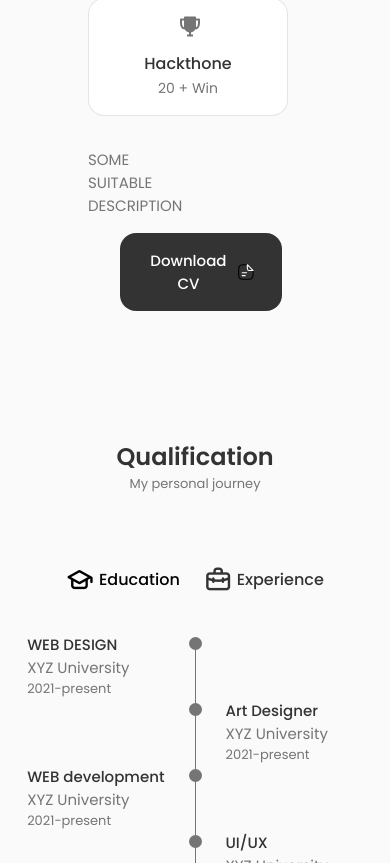
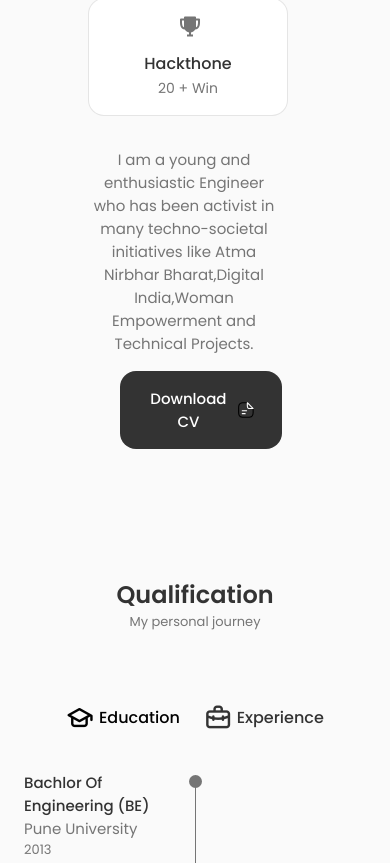
Before and after one commit to Ishan0704/portfolio-priya-mam, a React (Create React App) app: page / in a window 390 px wide. Shown: the part 1201-2064 px from the top of the page. Built offline with nearby package versions, Linux system fonts and the light colour scheme.

Commit message:
qualifications details added

```diff
--- a/src/components/about/About.jsx
+++ b/src/components/about/About.jsx
@@ -16,7 +16,8 @@ const About = () => {
         <div className="about__data">
             <Info/>
 
-            <p className="about__description">SOME SUITABLE DESCRIPTION</p>
+            <p className="about__description">I am a young and enthusiastic Engineer who has been activist in many techno-societal initiatives like Atma Nirbhar Bharat,Digital India,Woman Empowerment and Technical Projects.
+            </p>
 
             <a download="" href={CV} className="button button--flex button-download">
             Download CV
--- a/src/components/about/about.css
+++ b/src/components/about/about.css
@@ -38,7 +38,7 @@
 }
 
 .about__description{
-  padding: 0 4rem 0 0;
+  padding: 0;
   margin-bottom: var(--mb-2);
 }
 
@@ -70,8 +70,9 @@
   }
 
   .about__description{
-    padding: 0 2rem 0 0;
+    padding: 0 0 0 0;
     margin-bottom: var(--mb-1);
+    width: auto;
   }
 }
 
@@ -85,6 +86,8 @@
     width: 210px;
     height: 210px;
   }
+
+
 }
 @media screen and (max-width: 730px)
 {
@@ -98,6 +101,11 @@
 
   .about__img{
     display: none;
+  }
+  .about__description{
+    padding: 0 0 0 0;
+    margin-bottom: var(--mb-1);
+    width: 12rem;
   }
 }
 @media screen and (max-width: 576px) {
--- a/src/components/qualification/Qualification.jsx
+++ b/src/components/qualification/Qualification.jsx
@@ -29,11 +29,11 @@ const Qualification = () => {
             <div className={toggleState === 1 ? "qualification__content qualification__content-active" : "qualification__content"} >
                 <div className="qualification__data">
                     <div>
-                        <h3 className="qualification__title">WEB DESIGN</h3>
-                        <span className="qualifiction__subtitle">XYZ University</span>
+                        <h3 className="qualification__title">Bachlor Of Engineering (BE)</h3>
+                        <span className="qualifiction__subtitle">Pune University</span>
 
                         <div className="qualification__calender">
-                            <i className="uil uil-calender-alt"></i>2021-present
+                            <i className="uil uil-calender-alt"></i>2013
                         </div>
                     </div>
 
@@ -53,11 +53,11 @@ const Qualification = () => {
                     </div>
 
                     <div>
-                        <h3 className="qualification__title">Art Designer</h3>
-                        <span className="qualifiction__subtitle">XYZ University</span>
+                        <h3 className="qualification__title">Master Of Engineering (ME)</h3>
+                        <span className="qualifiction__subtitle">Pune University</span>
 
                         <div className="qualification__calender">
-                            <i className="uil uil-calender-alt"></i>2021-present
+                            <i className="uil uil-calender-alt"></i>2016
                         </div>
                     </div>
 
@@ -66,11 +66,29 @@ const Qualification = () => {
 
                 <div className="qualification__data">
                     <div>
-                        <h3 className="qualification__title">WEB development</h3>
-                        <span className="qualifiction__subtitle">XYZ University</span>
+                        <h3 className="qualification__title">Ph.D Appeared</h3>
+                        <span className="qualifiction__subtitle"></span>
 
                         <div className="qualification__calender">
-                            <i className="uil uil-calender-alt"></i>2021-present
+                            <i className="uil uil-calender-alt"></i>
+                        </div>
+                    </div>
+
+                    <div>
+                        <span className="qualification__rounder"></span>
+                        <span className="qualification__line"></span>
+                    </div>
+                </div>
+            </div>
+
+            <div className={toggleState === 2 ? "qualification__content qualification__content-active" : "qualification__content"}>
+                <div className="qualification__data">
+                    <div>
+                        <h3 className="qualification__title">Assistant Professor</h3>
+                        <span className="qualifiction__subtitle">K. K. Wagh Educational Society</span>
+
+                        <div className="qualification__calender">
+                            <i className="uil uil-calender-alt"></i>2013-Present
                         </div>
                     </div>
 
@@ -80,46 +98,7 @@ const Qualification = () => {
                     </div>
                 </div>
 
-                <div className="qualification__data">
-
-                    <div></div>
-
-                    <div>
-                        <span className="qualification__rounder"></span>
-                        <span className="qualification__line"></span>
-                    </div>
-
-                    <div>
-                        <h3 className="qualification__title">UI/UX</h3>
-                        <span className="qualifiction__subtitle">XYZ University</span>
-
-                        <div className="qualification__calender">
-                            <i className="uil uil-calender-alt"></i>2021-present
-                        </div>
-                    </div>
-
-
-                </div>
-            </div>
-
-            <div className={toggleState === 2 ? "qualification__content qualification__content-active" : "qualification__content"}>
-                <div className="qualification__data">
-                    <div>
-                        <h3 className="qualification__title">abc</h3>
-                        <span className="qualifiction__subtitle">XYZ University</span>
-
-                        <div className="qualification__calender">
-                            <i className="uil uil-calender-alt"></i>2021-present
-                        </div>
-                    </div>
-
-                    <div>
-                        <span className="qualification__rounder"></span>
-                        <span className="qualification__line"></span>
-                    </div>
-                </div>
-
-                <div className="qualification__data">
+                {/* <div className="qualification__data">
 
                     <div></div>
 
@@ -138,44 +117,8 @@ const Qualification = () => {
                     </div>
 
 
-                </div>
+                </div> */}
 
-                <div className="qualification__data">
-                    <div>
-                        <h3 className="qualification__title">WEB development</h3>
-                        <span className="qualifiction__subtitle">XYZ University</span>
-
-                        <div className="qualification__calender">
-                            <i className="uil uil-calender-alt"></i>2021-present
-                        </div>
-                    </div>
-
-                    <div>
-                        <span className="qualification__rounder"></span>
-                        <span className="qualification__line"></span>
-                    </div>
-                </div>
-
-                <div className="qualification__data">
-
-                    <div></div>
-
-                    <div>
-                        <span className="qualification__rounder"></span>
-                        <span className="qualification__line"></span>
-                    </div>
-
-                    <div>
-                        <h3 className="qualification__title">UI/UX</h3>
-                        <span className="qualifiction__subtitle">XYZ University</span>
-
-                        <div className="qualification__calender">
-                            <i className="uil uil-calender-alt"></i>2021-present
-                        </div>
-                    </div>
-
-
-                </div>
             </div>
 
         </div>
```
